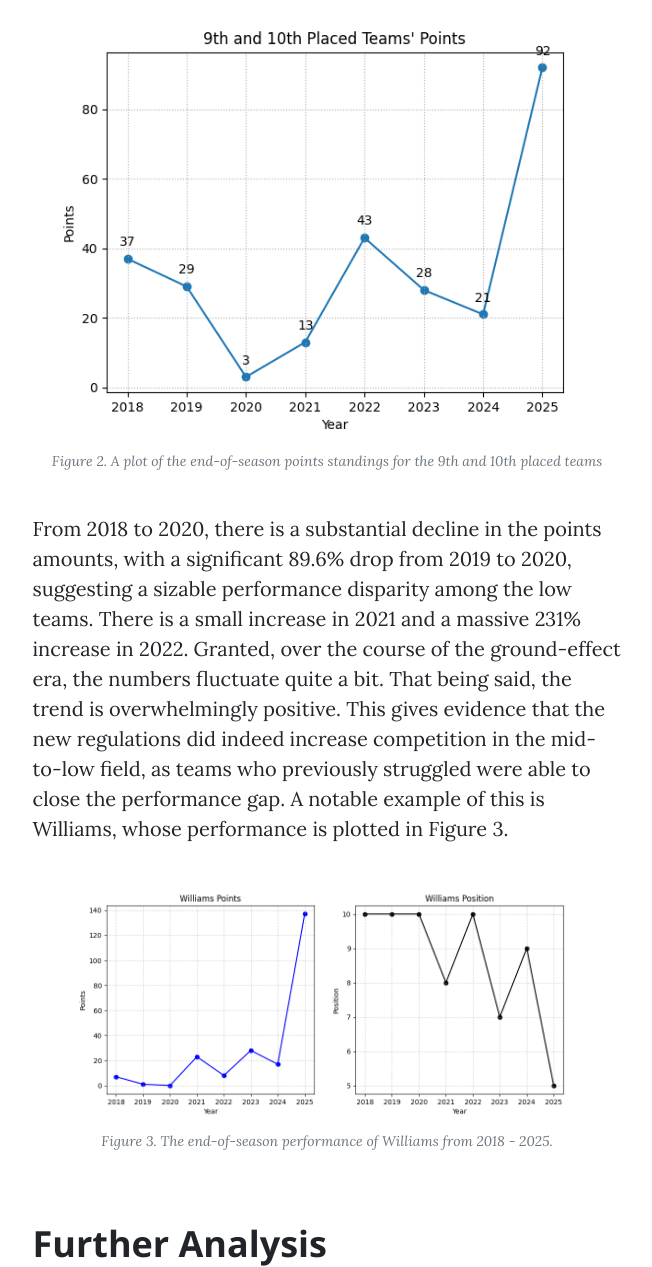
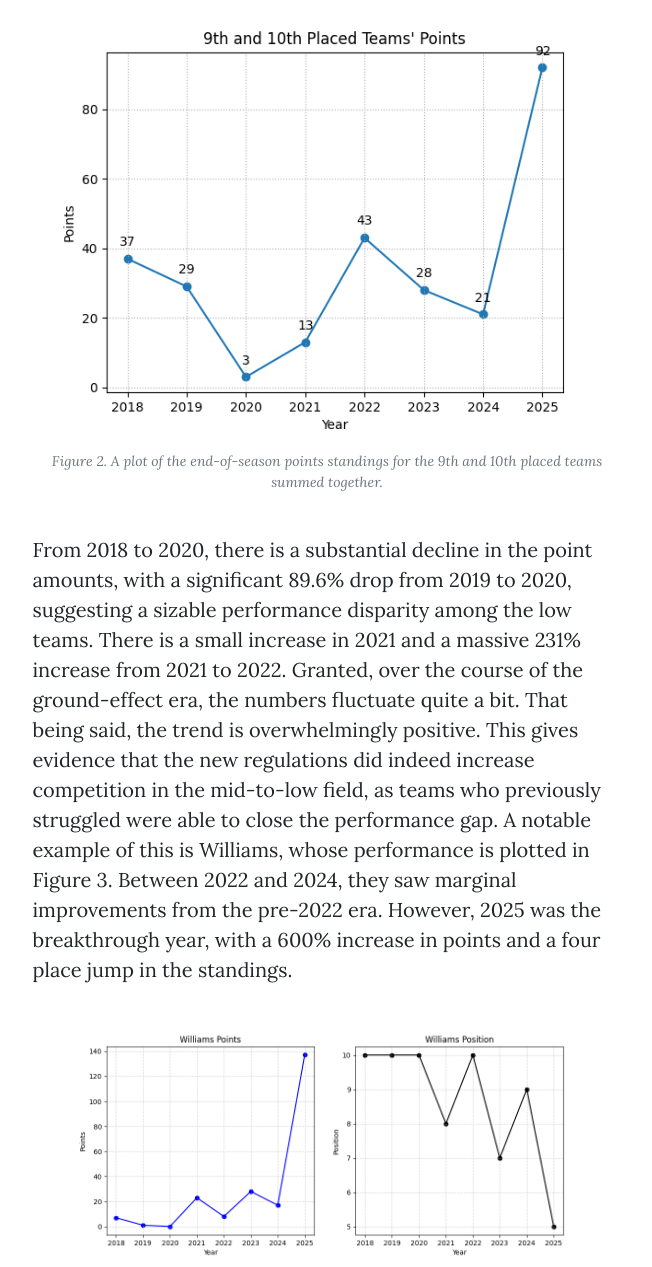
Before and after one commit to yeetse/throttlemetrics, a Django app: page /A-Look-Back-On-The-Ground-Effect-Era/ in a window 1280 px wide. Shown: the part 2481-3748 px from the top of the page, without its empty margins (313-965 px from the left). Run offline with Django 5.2, Linux system fonts and the light colour scheme; some libraries are stand-ins or nearby versions.

Commit message:
post4 assets

```diff
--- a/throttleMetrics/myApp/templates/myApp/post4.html
+++ b/throttleMetrics/myApp/templates/myApp/post4.html
@@ -68,9 +68,9 @@
                 <p>The graph shows around a 30.5% average decrease in average time delta after the cars shifted to ground effect in 2022. Interestingly, the median stayed roughly the same, with only a 14.6% average decrease. The larger average drop and the smaller median drop implies the presence of dramatic outliers or backmarkers in the pre-2022 years. The ground-effect era helped string the mid-to-lower field together, as shown by the dramatic drop in average delta. However, this effect wasn't as pronounced in the top-to-upper-midfield given the fact that the median didn't change as much. We can further quantify this difference by comparing the points standings of backmarkers to the rest of the field. This shown below, where we classify a backmarker as the 9th and 10th place finishing teams in the end-of-season standings.</p>
 
                 <img class="img-fluid" src="/static/assets/img/9th-10th-points.png" alt="..." />
-                <span class="caption text-muted">Figure 2. A plot of the end-of-season points standings for the 9th and 10th placed teams</span>
+                <span class="caption text-muted">Figure 2. A plot of the end-of-season points standings for the 9th and 10th placed teams summed together.</span>
 
-                <p>From 2018 to 2020, there is a substantial decline in the points amounts, with a significant 89.6% drop from 2019 to 2020, suggesting a sizable performance disparity among the low teams. There is a small increase in 2021 and a massive 231% increase in 2022. Granted, over the course of the ground-effect era, the numbers fluctuate quite a bit. That being said, the trend is overwhelmingly positive. This gives evidence that the new regulations did indeed increase competition in the mid-to-low field, as teams who previously struggled were able to close the performance gap. A notable example of this is Williams, whose performance is plotted in Figure 3.</p>
+                <p>From 2018 to 2020, there is a substantial decline in the point amounts, with a significant 89.6% drop from 2019 to 2020, suggesting a sizable performance disparity among the low teams. There is a small increase in 2021 and a massive 231% increase from 2021 to 2022. Granted, over the course of the ground-effect era, the numbers fluctuate quite a bit. That being said, the trend is overwhelmingly positive. This gives evidence that the new regulations did indeed increase competition in the mid-to-low field, as teams who previously struggled were able to close the performance gap. A notable example of this is Williams, whose performance is plotted in Figure 3. Between 2022 and 2024, they saw marginal improvements from the pre-2022 era. However, 2025 was the breakthrough year, with a 600% increase in points and a four place jump in the standings.</p>
                 <img class="img-fluid" src="/static/assets/img/williams-performance.png" alt="..." />
                 <span class="caption text-muted">Figure 3. The end-of-season performance of Williams from 2018 - 2025.</span>
 
@@ -78,7 +78,7 @@
                 <h2 class="section-heading">Further Analysis</h2>
                 <p>While looking at mean and median gives us a good starting picture, we shouldn't only use these metrics. This is because they can be inadvertently affected by things like time lost during pitstops. Events like this cause the average time to increase, and we don't want to mistakenly attribute this increase to an inability for close racing. A solution is to group time deltas into buckets: within 1 second, 2, 3, and 5 seconds. By doing this, we can accurately capture the cars' ability to follow.</p>
 
-                <p>Another thing we need to consider is if we want to compare the number of instances of these buckets returning true, or if we want to compare ratios of these instances. The former option is not as robust as the latter since the number of races or even the race distances could change across seasons. This could lead to an increase that we mistakenly attribute to ground effect when in reality it's just because there's more races and a longer race distance. If we really wanted to compare the number of instances, we could just use data from the common races that happened across all eight years. However, this would drastically reduce the number of data points, and we would lose considerable amount of information. Therefore, the best and most robust method is to compare ratios. The figure below displays the ratios of the 4 buckets.</p>
+                <p>Another thing we need to consider is if we want to compare the number of instances of these buckets returning true, or if we want to compare ratios of these instances. The former option is not as robust as the latter since the number of races or even the race distances could change across seasons. This could lead to an increase that we mistakenly attribute to ground effect when in reality it's just because there's more races and a longer race distance. If we really wanted to compare the number of instances, we could just use data from the common races that happened across all eight years. However, this would drastically reduce the number of data points, and we would lose a considerable amount of information. Therefore, the best and most robust method is to compare ratios. The figure below displays the ratios of the 4 buckets.</p>
                 <img class="img-fluid" src="/static/assets/img/Within-1-2-3-5-second instances.png" alt="..." />
                 <span class="caption text-muted">Figure 4. The ratio of time gaps less than or equal to the bucket value over all time gaps in the season for every bucket value and season.</span>
 
```
